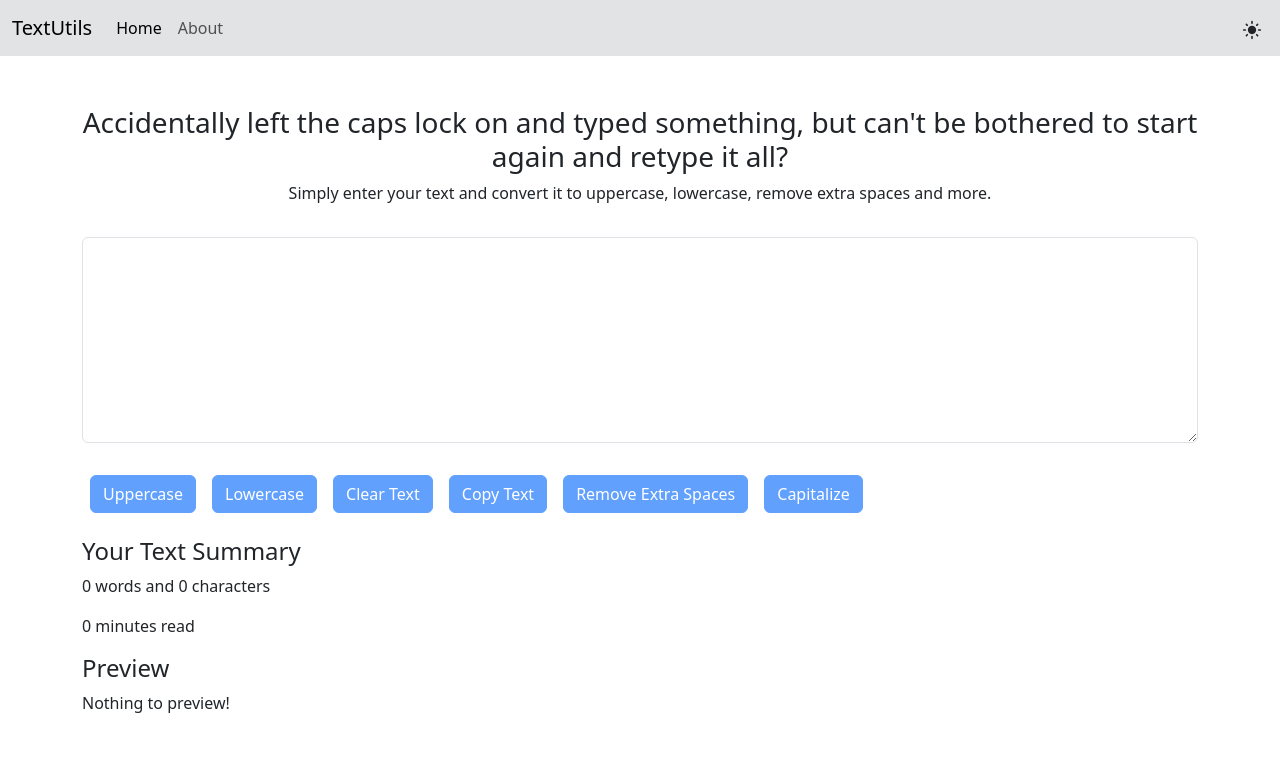
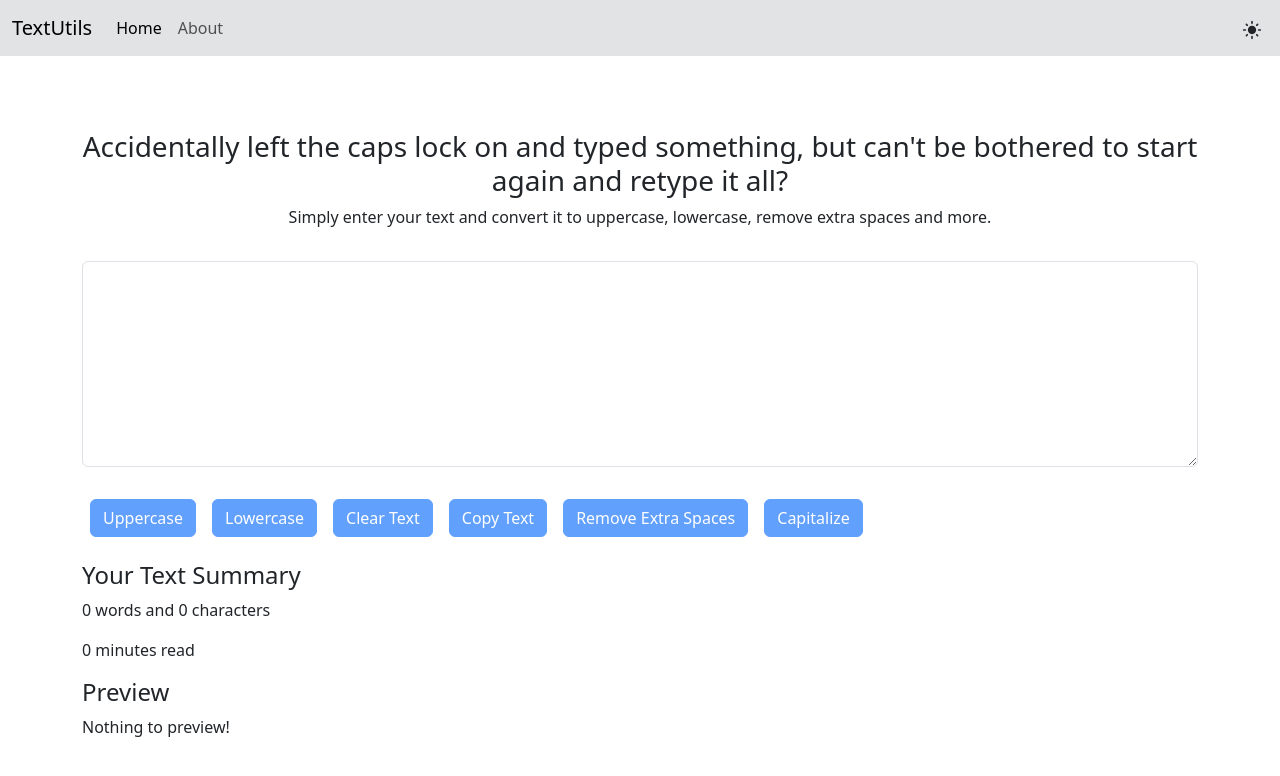
Before and after one commit to prajapataakanksha23/TextUtils, a React (Vite) app: page / in a window 1280 px wide. Shown: the top 776 px of the page. Built offline with nearby package versions, Linux system fonts and the light colour scheme.

Commit message:
finally done

```diff
--- a/src/components/TextForm.jsx
+++ b/src/components/TextForm.jsx
@@ -45,7 +45,7 @@ export default function TextForm(props) {
   return (
 	<>
 	<div className='container'>
-		<div className='text-center'>
+		<div className='text-center pt-4'>
 		<h3 >Accidentally left the caps lock on and typed something, but can't be bothered to start again and retype it all?</h3>
 		<p>Simply enter your text and convert it to uppercase, lowercase, remove extra spaces and more.</p>
 
```
